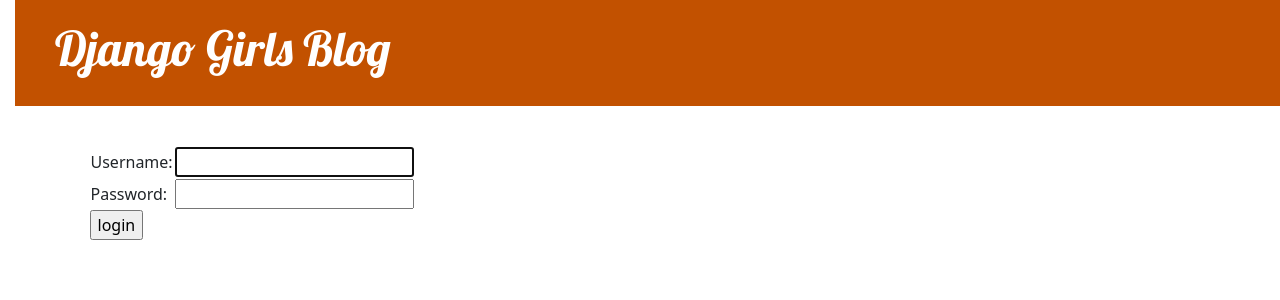
After one commit to TykeAnfield/my-first-blog, a Django app: page /accounts/login/ in a window 1280 px wide. The commit adds this page. Shown: the top 300 px of the page. Run offline with Django 3.2, Linux system fonts and the light colour scheme.

Commit message:
-m "total website modification"

```diff
--- a/blog/templates/blog/base.html
+++ b/blog/templates/blog/base.html
@@ -8,18 +8,23 @@
         <link rel="stylesheet" href="../static/css/blog.css" type="text/css">
     </head>
     <body>
-        <header class="page-header">
-          <div class="container">
-              <h1><a href="/">Django Girls Blog</a></h1>
-          </div>
-        </header>
-        <main class="container">
+        <div class="page-header">
+            {% if user.is_authenticated %}
+                <a href="post_new" class="top-menu"><span class="glyphicon glyphicon-plus"></span></a>
+                <a href="post_draft_list" class="top-menu"><span class="glyphicon glyphicon-edit"></span></a>
+                <p class="top-menu">Hello {{ user.username }} <small>(<a href="logout">Log out</a>)</small></p>
+            {% else %}
+                <a href="login" class="top-menu"><span class="glyphicon glyphicon-lock"></span></a>
+            {% endif %}
+            <h1><a href="/">Django Girls Blog</a></h1>
+        </div>
+        <div class="content container">
             <div class="row">
-                <div class="col">
+                <div class="col-md-8">
                 {% block content %}
                 {% endblock %}
                 </div>
             </div>
-        </main>
+        </div>
     </body>
 </html>
--- /dev/null
+++ b/blog/templates/registration/login.html
@@ -0,0 +1,24 @@
+{% extends "blog/base.html" %}
+
+{% block content %}
+    {% if form.errors %}
+        <p>Your username and password didn't match. Please try again.</p>
+    {% endif %}
+
+    <form method="post" action="{% url 'login' %}">
+    {% csrf_token %}
+        <table>
+        <tr>
+            <td>{{ form.username.label_tag }}</td>
+            <td>{{ form.username }}</td>
+        </tr>
+        <tr>
+            <td>{{ form.password.label_tag }}</td>
+            <td>{{ form.password }}</td>
+        </tr>
+        </table>
+
+        <input type="submit" value="login" />
+        <input type="hidden" name="next" value="{{ next }}" />
+    </form>
+{% endblock %}
--- a/mysite/settings.py
+++ b/mysite/settings.py
@@ -126,3 +126,5 @@ STATIC_ROOT = BASE_DIR / 'static'
 # https://docs.djangoproject.com/en/3.2/ref/settings/#default-auto-field
 
 DEFAULT_AUTO_FIELD = 'django.db.models.BigAutoField'
+
+LOGIN_REDIRECT_URL = '/'
--- a/mysite/urls.py
+++ b/mysite/urls.py
@@ -1,22 +1,12 @@
-"""mysite URL Configuration
 
-The `urlpatterns` list routes URLs to views. For more information please see:
-    https://docs.djangoproject.com/en/3.2/topics/http/urls/
-Examples:
-Function views
-    1. Add an import:  from my_app import views
-    2. Add a URL to urlpatterns:  path('', views.home, name='home')
-Class-based views
-    1. Add an import:  from other_app.views import Home
-    2. Add a URL to urlpatterns:  path('', Home.as_view(), name='home')
-Including another URLconf
-    1. Import the include() function: from django.urls import include, path
-    2. Add a URL to urlpatterns:  path('blog/', include('blog.urls'))
-"""
+from django.urls import path, include
 from django.contrib import admin
-from django.urls import path, include
+
+from django.contrib.auth import views
 
 urlpatterns = [
     path('admin/', admin.site.urls),
+    path('accounts/login/', views.LoginView.as_view(), name='login'),
+    path('accounts/logout/', views.LogoutView.as_view(next_page='/'), name='logout'),
     path('', include('blog.urls')),
 ]
```
Also changed, not shown: blog/views.py (+21 -0 lines).
